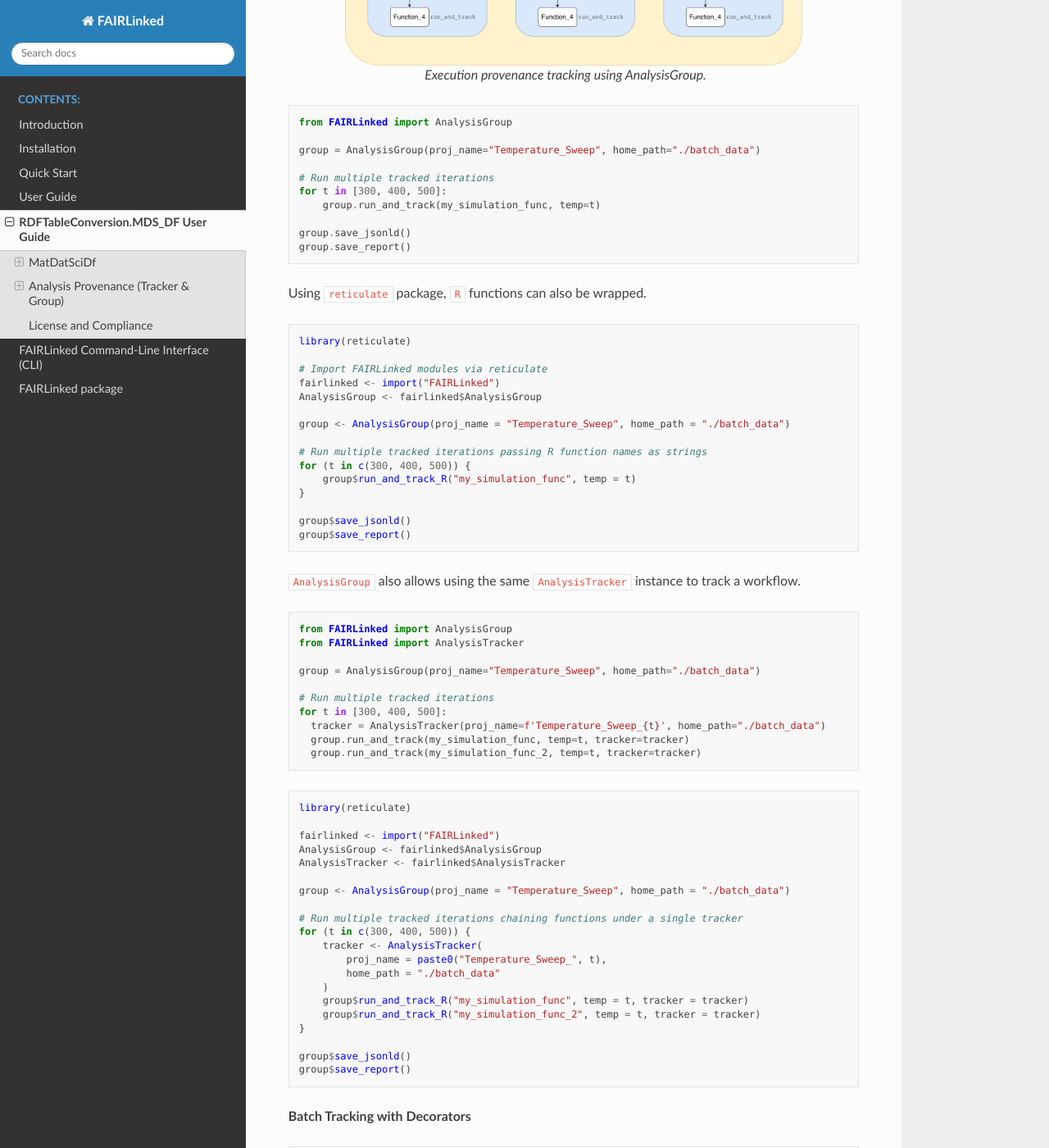
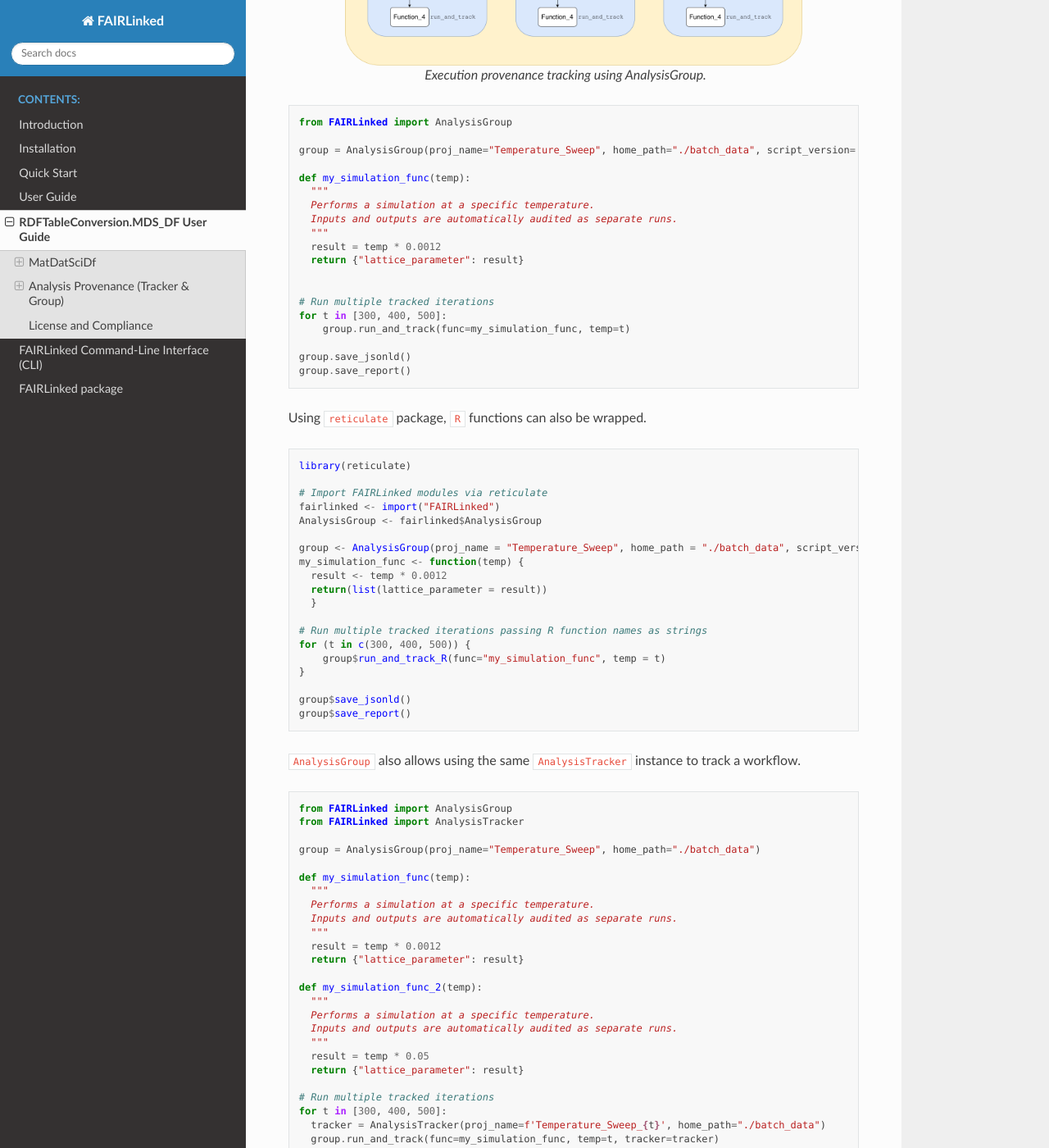
Before and after one commit to cwru-sdle/FAIRLinked, a Sphinx documentation site: the page built from docs/source/user-guide-MDS_DF.rst, in a window 1280 px wide and 1400 px high, scrolled down 7243 px. Shown: the whole window at 82% size. Built offline with Sphinx 7.4.7 and the Read the Docs theme 3.1.0, drawn with Linux system fonts in a browser that asks for light colours; some of the changed text lies outside the part shown.

Commit message:
update argument name of run_and_track_r and update typing

```diff
--- a/docs/source/user-guide-MDS_DF.rst
+++ b/docs/source/user-guide-MDS_DF.rst
@@ -312,7 +312,7 @@ Instead of using a decorator, the user could also wrap a function used for analy
 
     from FAIRLinked import AnalysisTracker
 
-    tracker = AnalysisTracker(proj_name="Hardness_Fit", home_path="./results")
+    tracker = AnalysisTracker(proj_name="Hardness_Fit", home_path="./results", script_version='0.0.0.1')
 
     def calculate_modulus(load, depth):
         return (load / depth) * 0.75
@@ -338,10 +338,10 @@ Using ``reticulate`` package, ``R`` functions can also be wrapped.
     }
 
     # 3. Instantiate tracker
-    tracker <- AnalysisTracker(proj_name = "Hardness_Fit", home_path = "./results")
+    tracker <- AnalysisTracker(proj_name = "Hardness_Fit", home_path = "./results", script_version='0.0.0.1')
 
     # 4. Pass the function name as a string to run_and_track_R
-    result <- tracker$run_and_track_R("calculate_modulus", load = 10.5, depth = 0.2)
+    result <- tracker$run_and_track_R(func="calculate_modulus", load = 10.5, depth = 0.2)
     tracker$serialize_analysis_jsonld()
     tracker$save_report()
 
@@ -360,11 +360,20 @@ For parameter sweeps or iterative processing, ``AnalysisGroup`` aggregates multi
 
     from FAIRLinked import AnalysisGroup
 
-    group = AnalysisGroup(proj_name="Temperature_Sweep", home_path="./batch_data")
+    group = AnalysisGroup(proj_name="Temperature_Sweep", home_path="./batch_data", script_version='0.0.0.1')
+
+    def my_simulation_func(temp):
+      """
+      Performs a simulation at a specific temperature.
+      Inputs and outputs are automatically audited as separate runs.
+      """
+      result = temp * 0.0012
+      return {"lattice_parameter": result}
+
 
     # Run multiple tracked iterations
     for t in [300, 400, 500]:
-        group.run_and_track(my_simulation_func, temp=t)
+        group.run_and_track(func=my_simulation_func, temp=t)
 
     group.save_jsonld()
     group.save_report()
@@ -379,11 +388,15 @@ Using ``reticulate`` package, ``R`` functions can also be wrapped.
     fairlinked <- import("FAIRLinked")
     AnalysisGroup <- fairlinked$AnalysisGroup
 
-    group <- AnalysisGroup(proj_name = "Temperature_Sweep", home_path = "./batch_data")
+    group <- AnalysisGroup(proj_name = "Temperature_Sweep", home_path = "./batch_data", script_version='0.0.0.1')
+    my_simulation_func <- function(temp) {
+      result <- temp * 0.0012
+      return(list(lattice_parameter = result))
+      }
 
     # Run multiple tracked iterations passing R function names as strings
     for (t in c(300, 400, 500)) {
-        group$run_and_track_R("my_simulation_func", temp = t)
+        group$run_and_track_R(func="my_simulation_func", temp = t)
     }
 
     group$save_jsonld()
@@ -398,11 +411,27 @@ Using ``reticulate`` package, ``R`` functions can also be wrapped.
 
     group = AnalysisGroup(proj_name="Temperature_Sweep", home_path="./batch_data")
 
+    def my_simulation_func(temp):
+      """
+      Performs a simulation at a specific temperature.
+      Inputs and outputs are automatically audited as separate runs.
+      """
+      result = temp * 0.0012
+      return {"lattice_parameter": result}
+
+    def my_simulation_func_2(temp):
+      """
+      Performs a simulation at a specific temperature.
+      Inputs and outputs are automatically audited as separate runs.
+      """
+      result = temp * 0.05
+      return {"lattice_parameter": result}
+
     # Run multiple tracked iterations
     for t in [300, 400, 500]:
       tracker = AnalysisTracker(proj_name=f'Temperature_Sweep_{t}', home_path="./batch_data")
-      group.run_and_track(my_simulation_func, temp=t, tracker=tracker)
-      group.run_and_track(my_simulation_func_2, temp=t, tracker=tracker)
+      group.run_and_track(func=my_simulation_func, temp=t, tracker=tracker)
+      group.run_and_track(func=my_simulation_func_2, temp=t, tracker=tracker)
 
 
 .. code-block:: r
@@ -421,8 +450,8 @@ Using ``reticulate`` package, ``R`` functions can also be wrapped.
             proj_name = paste0("Temperature_Sweep_", t),
             home_path = "./batch_data"
         )
-        group$run_and_track_R("my_simulation_func", temp = t, tracker = tracker)
-        group$run_and_track_R("my_simulation_func_2", temp = t, tracker = tracker)
+        group$run_and_track_R(func="my_simulation_func", temp = t, tracker = tracker)
+        group$run_and_track_R(func="my_simulation_func_2", temp = t, tracker = tracker)
     }
 
     group$save_jsonld()
```
Also changed, not shown: CHANGELOG.md (+2 -1 lines), 1 other file.
